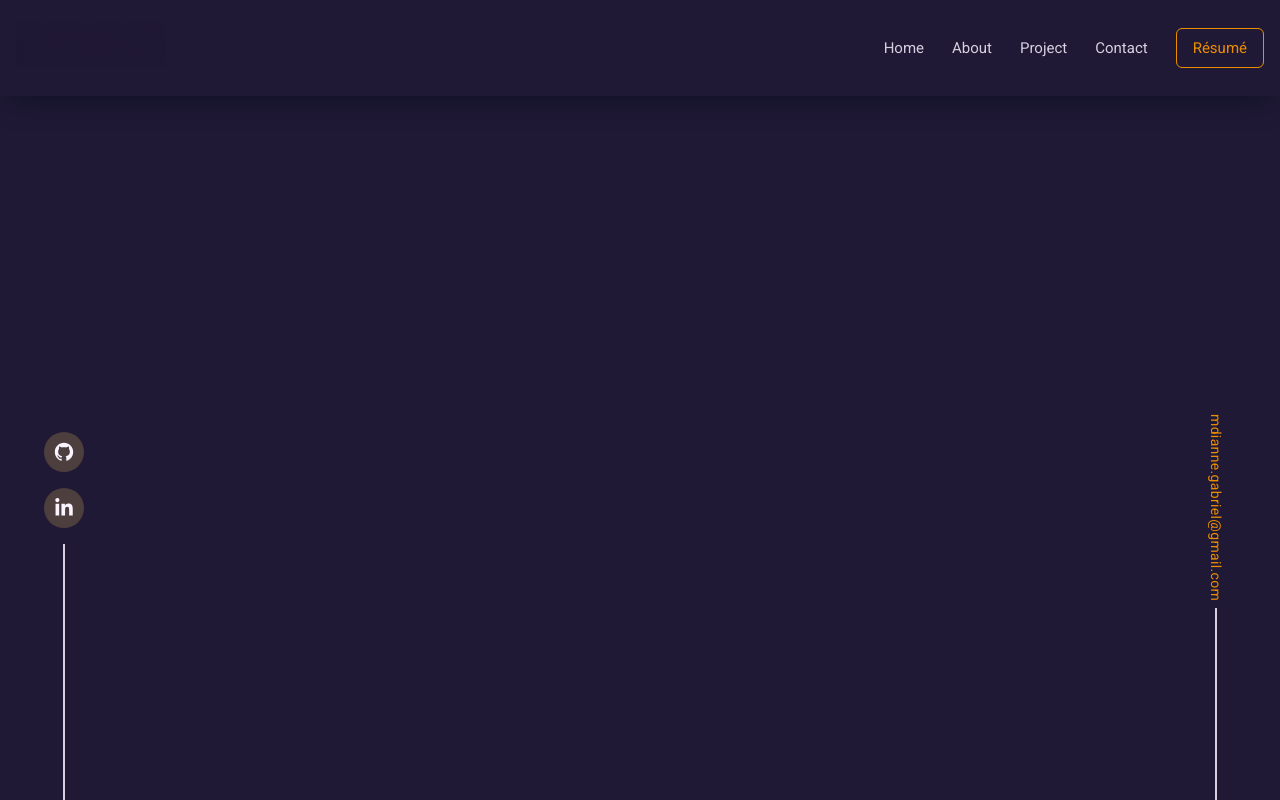
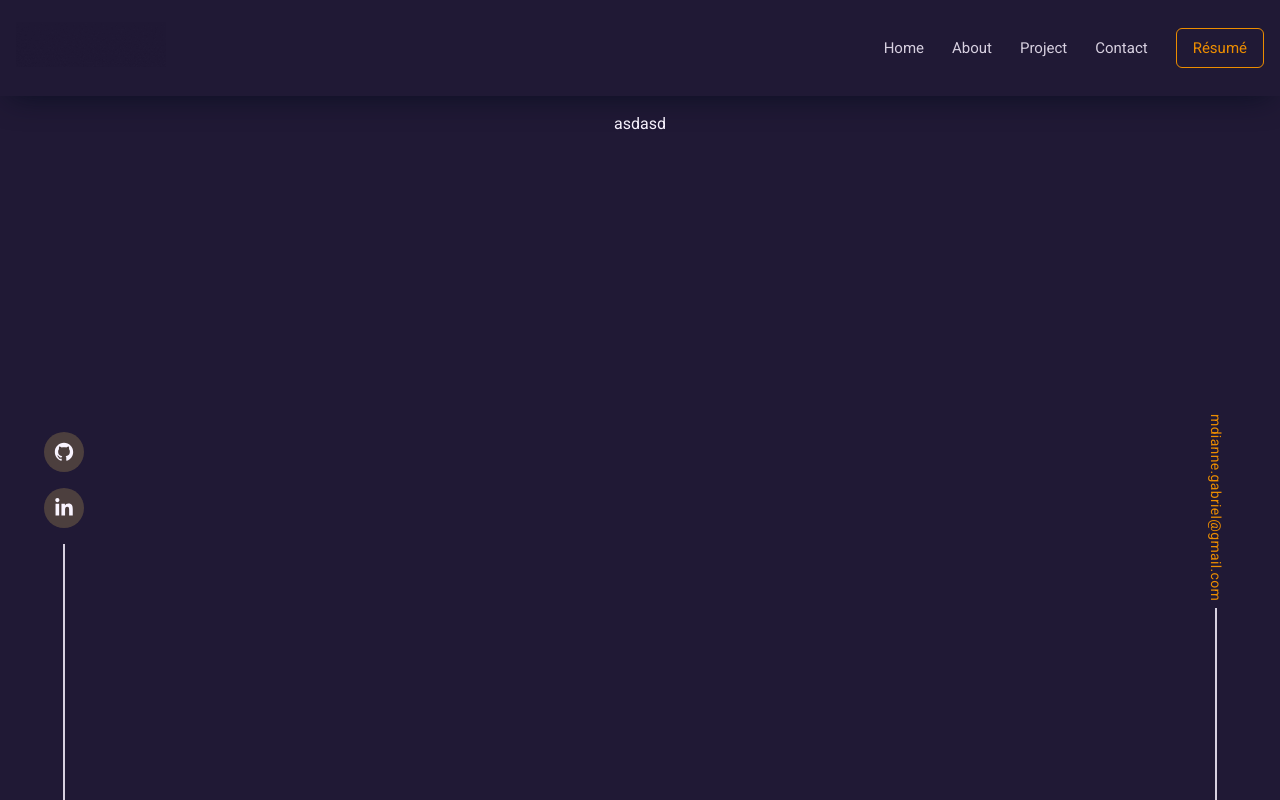
Before and after one commit to diannegabriel/website, a Next.js app: page / in a window 1280 px wide. Built offline with nearby package versions, Linux system fonts and the light colour scheme.

Commit message:
Style and put placeholder for the section element

```diff
--- a/pages/index.tsx
+++ b/pages/index.tsx
@@ -24,7 +24,7 @@ export default function Home() {
           >
             <Socials />
           </motion.aside>
-          <section></section>
+          <section className="h-[88vh] mx-auto p-4">asdasd</section>
           <motion.article
             initial={{ opacity: 0 }}
             animate={{ opacity: 1 }}
```
